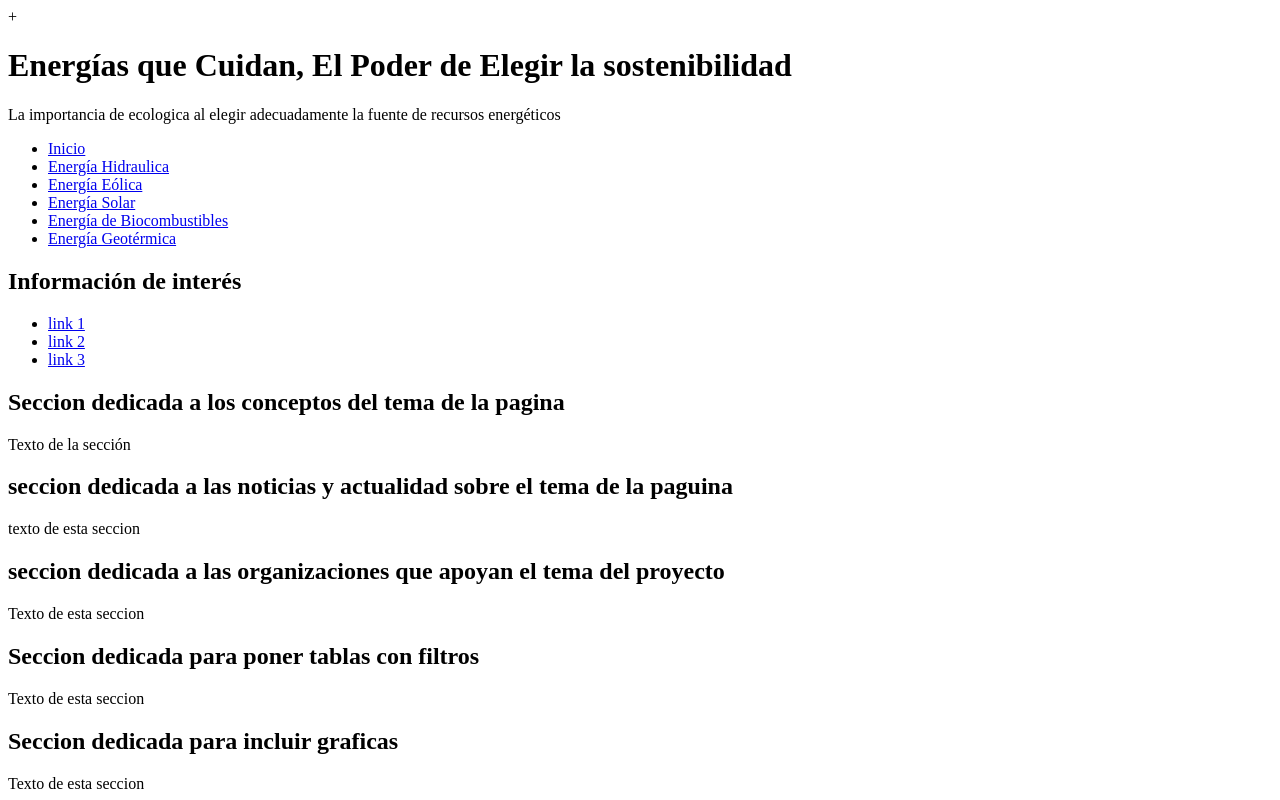
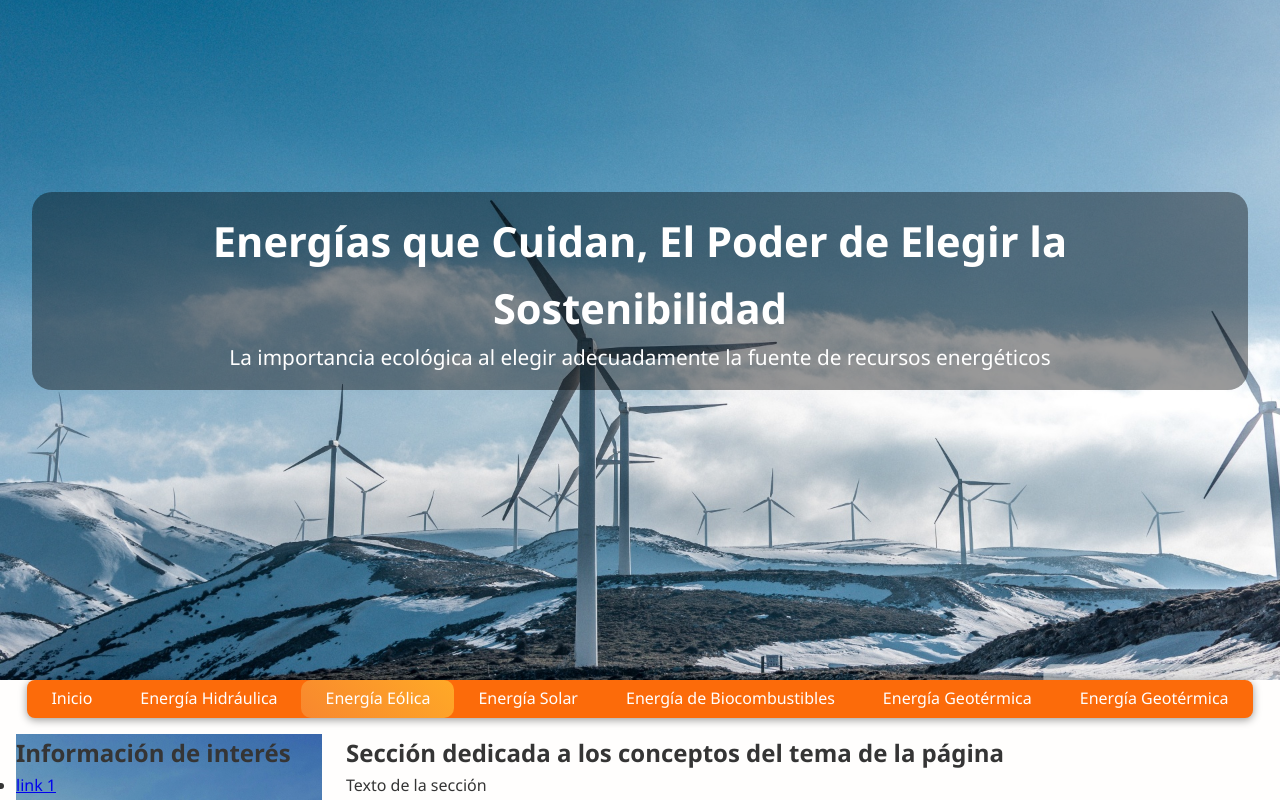
Before and after one commit to javiercuero/Proyecto_Final, a plain HTML site: page index.html in a window 1280 px wide. Both pictures are taken after a click on the link "Energía Eólica". Shown: the top 800 px of the page. Drawn offline with Linux system fonts and the light colour scheme.

Commit message:
Se completa codigo de index, se da estilo, se incia archivo js para animar barra de navergación.

```diff
--- a/index.html
+++ b/index.html
@@ -1,30 +1,39 @@
 <!DOCTYPE html>
 <html lang="es">
   <head>
-     <meta charset="UTF-8">
-     <meta name="viewport" content="width=device-width, initial-scale=1.0">
+    <meta charset="UTF-8" />
+    <meta name="viewport" content="width=device-width, initial-scale=1.0" />
     <title>Energías que Cuidan</title>
-     <link rel="stylesheet" href="./styles.css">
+    <link rel="stylesheet" href="./styles.css" />
   </head>
   <body>
-     <!--Encabezado de la pagína  -->+
-     <h1>Energías que Cuidan, El Poder de Elegir la sostenibilidad</h1>
-     <p>La importancia de ecologica al elegir adecuadamente la fuente de recursos energéticos</p>
+    <!-- Encabezado de la página -->
+    <header>
+      <div class="contenido">
+        <h1>Energías que Cuidan, El Poder de Elegir la Sostenibilidad</h1>
+        <p>
+          La importancia ecológica al elegir adecuadamente la fuente de recursos
+          energéticos
+        </p>
+      </div>
+    </header>
 
-     <!-- Menu de navegación -->
+    <!-- Menú de navegación -->
     <nav>
       <ul>
         <li><a href="#Poner info aqui">Inicio</a></li>
-               <li><a href="#Poner info aqui">Energía Hidraulica</a></li>
+        <li><a href="#Poner info aqui">Energía Hidráulica</a></li>
         <li><a href="#Poner info aqui">Energía Eólica</a></li>
         <li><a href="#Poner info aqui">Energía Solar</a></li>
         <li><a href="#Poner info aqui">Energía de Biocombustibles</a></li>
         <li><a href="#Poner info aqui">Energía Geotérmica</a></li>
+        <li><a href="#Poner info aqui">Energía Geotérmica</a></li>
       </ul>
+      <span></span>
     </nav>
-     <!-- Finaliza menu de navegación -->
+    <!-- Finaliza menú de navegación -->
 
-     <!-- Contenido de la página Aside-->
+    <!-- Contenido de la página - Aside -->
     <main>
       <aside>
         <h2>Información de interés</h2>
@@ -35,64 +44,59 @@
         </ul>
       </aside>
 
-     <!--Contenido principal de la página  -->
+      <!-- Contenido principal de la página -->
       <section>
-
         <div id="conceptos">
-                    <h2> Seccion dedicada a los conceptos del tema de la pagina</h2>
-                    <p>
-                         Texto de la sección
-                    </p>
+          <h2>Sección dedicada a los conceptos del tema de la página</h2>
+          <p>Texto de la sección</p>
         </div>
 
         <div id="noticias">
-                    <h2> seccion dedicada a las noticias y actualidad sobre el tema de la paguina</h2>
-                    <p>
-                         texto de esta seccion
-                    </p>
+          <h2>
+            Sección dedicada a las noticias y actualidad sobre el tema de la
+            página
+          </h2>
+          <p>Texto de esta sección</p>
         </div>
 
         <div id="apoyo">
-                    <h2> seccion dedicada a las organizaciones que apoyan el tema del proyecto</h2>
-                    <p>
-                         Texto de esta seccion
-                    </p>
+          <h2>
+            Sección dedicada a las organizaciones que apoyan el tema del
+            proyecto
+          </h2>
+          <p>Texto de esta sección</p>
         </div>
 
         <div id="tabla">
-                    <h2> Seccion dedicada para poner tablas con filtros</h2>
-                    <p>
-                         Texto de esta seccion
-                    </p>
+          <h2>Sección dedicada para poner tablas con filtros</h2>
+          <p>Texto de esta sección</p>
         </div>
 
         <div id="grafico">
-                    <h2> Seccion dedicada para incluir graficas</h2>
-                    <p>
-                         Texto de esta seccion
-                    </p>
+          <h2>Sección dedicada para incluir gráficas</h2>
+          <p>Texto de esta sección</p>
         </div>
 
         <div id="formulario">
-                    <h2> Seccion para realizar un formulario</h2>
-                    <p>
-                         Texto de esta seccion
-                    </p>
+          <h2>Sección para realizar un formulario</h2>
+          <p>Texto de esta sección</p>
         </div>
 
         <div id="evaluador">
-                    <h2> seccionpara relizar evaluador de</h2>
-                    <p>
-                         Texto de esta seccion
-                    </p>
+          <h2>Sección para realizar un evaluador del tema</h2>
+          <p>Texto de esta sección</p>
         </div>
+
       </section>
     </main>
 
-     <!-- Pie de pagina - footer  -->
+    <!-- Pie de página - footer -->
     <footer>
-          <p>&copy; 2025 Todos los derechos reservados. - Desarrollado por Javier Cuero.</p>
+      <p>
+        &copy; 2025 Todos los derechos reservados. - Desarrollado por Javier
+        Cuero.
+      </p>
     </footer>
-
   </body>
+  <script src="/scripts.js"></script>
 </html>
--- a/scripts.js
+++ b/scripts.js
@@ -0,0 +1,12 @@
+const nav = document.querySelector("nav");
+const span = nav.querySelector("span");
+const links = nav.querySelectorAll("ul li a");
+
+links.forEach((link, i) => {
+     link.addEventListener("mouseenter", () => {
+          const width = link.offsetWidth;
+          const left = link.offsetLeft;
+          span.style.width = width + "px";
+          span.style.left = left + "px";
+          });
+});
--- a/styles.css
+++ b/styles.css
@@ -0,0 +1,105 @@
+* {
+     box-sizing: border-box;
+margin: 0;
+     padding: 0;
+     box-sizing: border-box;
+     font-family: "Segoe UI", Tahoma, Geneva, Verdana, sans-serif;
+}
+
+body {
+     background-color: #fffefd;
+     color: #353535;
+     line-height: 1.6;
+     min-height: 100vh;
+     align-items: center;
+}
+
+/* Se estiliza el header*/
+
+header {
+     background-image: url("/images/eolica.jpg");
+     background-size: cover;
+     background-repeat: no-repeat;
+     background-position: bottom;
+     height: 85vh;
+     text-align: center;
+     padding: 12rem 2rem;
+     overflow: hidden;
+     font-size: 1.3rem;
+}
+
+header .contenido {
+     background-color: rgba(0, 0, 0, 0.4);
+     display: inline-block;
+     padding: 1rem 2rem;
+     border-radius: 20px;
+     color: white;
+}
+
+/* se estiliza la Barra de navegación */
+
+nav {
+     position: relative;
+     width: fit-content; /* Para que se ajuste al contenido */
+     background: #fc6b0a;
+     border-radius: 8px;
+     display: flex;
+     justify-content: center;
+     align-items: center;
+     margin: 0 auto;
+     box-shadow: 0 2px 8px rgba(0, 0, 0, 0.4); /* Sombra opcional moderna */
+}
+
+nav ul {
+     display: flex;
+     list-style: none;
+     margin: 0;
+     padding: 0;
+}
+
+nav ul li a {
+     position: relative;
+     display: inline-block;
+     font-size: 1rem;
+     font-weight: 500;
+     color: white;
+     padding: 0.4rem 1.5rem;
+     z-index: 1;
+     text-decoration: none;
+}
+
+nav span {
+     position: absolute;
+     top: 0;
+     left: 0;
+     height: 100%;
+     background: linear-gradient(45deg, #f8872e, #ffa927);
+     border-radius: 10px;
+     z-index: 0;
+     transition: all 0.3s ease-in-out;
+     width: 0;
+}
+
+/*  */
+main {
+     display: grid; /* Establece el layout en grid */
+     grid-template-columns: 1fr 3fr; /* Aside ocupa 1 parte, section 3 partes */
+     gap: 1.5rem; /* Espacio entre aside y section */
+     padding: 1rem; /* Espacio interno en los bordes */
+     /*max-width: 1200px; /* Para limitar el ancho total del contenido */
+     /*margin: 0 fixed; /* Centra el main horizontalmente */
+     /*align-items: start; /* Alinea los hijos al inicio vertical */
+}
+
+@media (max-width: 768px) {
+     main {
+       grid-template-columns: 1fr; /* Cambia a una sola columna */
+     }
+}
+
+aside {
+     background-image: url('/images/paneles.jpg');
+     background-size: cover;
+     background-position: center;
+
+}
```
Also changed, not shown: images/eolica.jpg (added), images/paneles.jpg (added), images/torre.jpg (added). Lines whose indentation alone changed are shown as unchanged.
